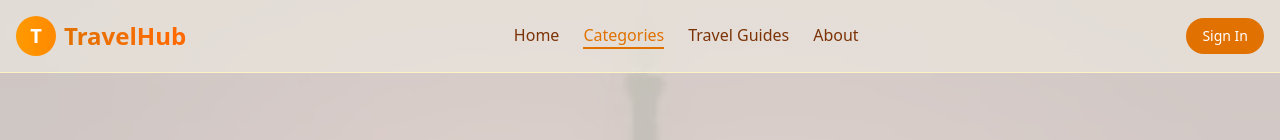
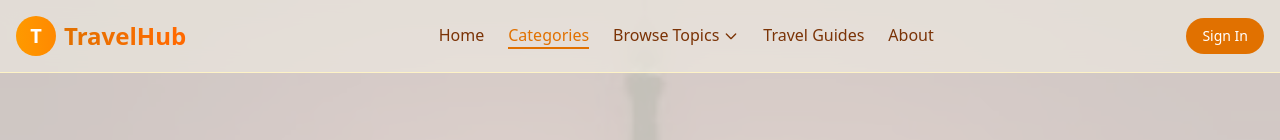
Before and after one commit to gmmdabd/bloghub, a Next.js app: page /categories in a window 1280 px wide. Shown: the top 140 px of the page. Built offline with nearby package versions, Linux system fonts and the light colour scheme.

Commit message:
Add separate Categories link and Browse Topics dropdown to navbar

```diff
--- a/app/categories/page.tsx
+++ b/app/categories/page.tsx
@@ -171,6 +171,27 @@ export default function CategoriesPage() {
             <nav className="hidden md:flex space-x-6">
               <Link href="/" className="text-amber-900 hover:text-amber-600 font-medium transition">Home</Link>
               <Link href="/categories" className="text-amber-600 border-b-2 border-amber-600 font-medium transition">Categories</Link>
+
+              {/* Categories Dropdown */}
+              <div className="relative group">
+                <button className="text-amber-900 hover:text-amber-600 font-medium transition flex items-center gap-1">
+                  Browse Topics
+                  <svg xmlns="http://www.w3.org/2000/svg" className="h-4 w-4 mt-0.5 transition-transform group-hover:rotate-180" fill="none" viewBox="0 0 24 24" stroke="currentColor">
+                    <path strokeLinecap="round" strokeLinejoin="round" strokeWidth={2} d="M19 9l-7 7-7-7" />
+                  </svg>
+                </button>
+                <div className="absolute left-0 top-full mt-1 w-56 bg-white rounded-lg shadow-lg overflow-hidden opacity-0 invisible group-hover:opacity-100 group-hover:visible transition-all duration-300 z-50 border border-amber-100">
+                  <Link href="/categories/travel" className="block px-4 py-2 text-amber-900 hover:bg-amber-50 border-b border-amber-100">Travel & Tourism</Link>
+                  <Link href="/categories/food" className="block px-4 py-2 text-amber-900 hover:bg-amber-50 border-b border-amber-100">Food & Cuisine</Link>
+                  <Link href="/categories/technology" className="block px-4 py-2 text-amber-900 hover:bg-amber-50 border-b border-amber-100">Technology</Link>
+                  <Link href="/categories/adventure" className="block px-4 py-2 text-amber-900 hover:bg-amber-50 border-b border-amber-100">Adventure & Outdoors</Link>
+                  <Link href="/categories/photography" className="block px-4 py-2 text-amber-900 hover:bg-amber-50 border-b border-amber-100">Photography</Link>
+                  <div className="px-4 py-2 bg-amber-50">
+                    <Link href="/categories" className="text-amber-600 hover:text-amber-800 text-sm font-medium">View All Categories →</Link>
+                  </div>
+                </div>
+              </div>
+
               <Link href="#" className="text-amber-900 hover:text-amber-600 font-medium transition">Travel Guides</Link>
               <Link href="#" className="text-amber-900 hover:text-amber-600 font-medium transition">About</Link>
             </nav>
--- a/app/page.tsx
+++ b/app/page.tsx
@@ -122,15 +122,16 @@ export default function Home() {
 
             <nav className="hidden md:flex space-x-6">
               <Link href="/" className="text-amber-900 hover:text-amber-600 font-medium transition">Home</Link>
+              <Link href="/categories" className="text-amber-900 hover:text-amber-600 font-medium transition">Categories</Link>
 
               {/* Categories Dropdown */}
               <div className="relative group">
-                <Link href="/categories" className="text-amber-900 hover:text-amber-600 font-medium transition flex items-center gap-1">
-                  Categories
+                <button className="text-amber-900 hover:text-amber-600 font-medium transition flex items-center gap-1">
+                  Browse Topics
                   <svg xmlns="http://www.w3.org/2000/svg" className="h-4 w-4 mt-0.5 transition-transform group-hover:rotate-180" fill="none" viewBox="0 0 24 24" stroke="currentColor">
                     <path strokeLinecap="round" strokeLinejoin="round" strokeWidth={2} d="M19 9l-7 7-7-7" />
                   </svg>
-                </Link>
+                </button>
                 <div className="absolute left-0 top-full mt-1 w-56 bg-white rounded-lg shadow-lg overflow-hidden opacity-0 invisible group-hover:opacity-100 group-hover:visible transition-all duration-300 z-50 border border-amber-100">
                   <Link href="/categories/travel" className="block px-4 py-2 text-amber-900 hover:bg-amber-50 border-b border-amber-100">Travel & Tourism</Link>
                   <Link href="/categories/food" className="block px-4 py-2 text-amber-900 hover:bg-amber-50 border-b border-amber-100">Food & Cuisine</Link>
```
